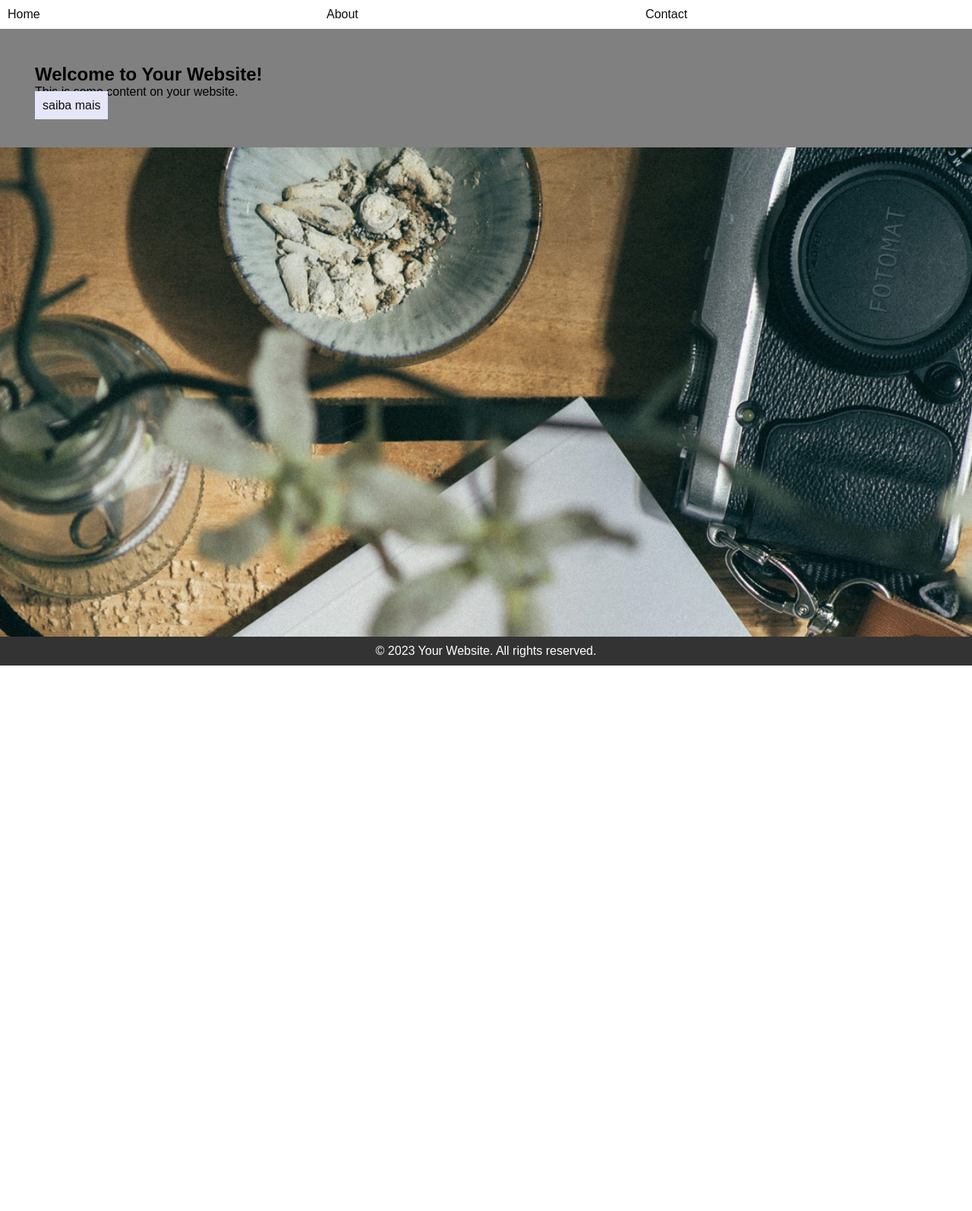
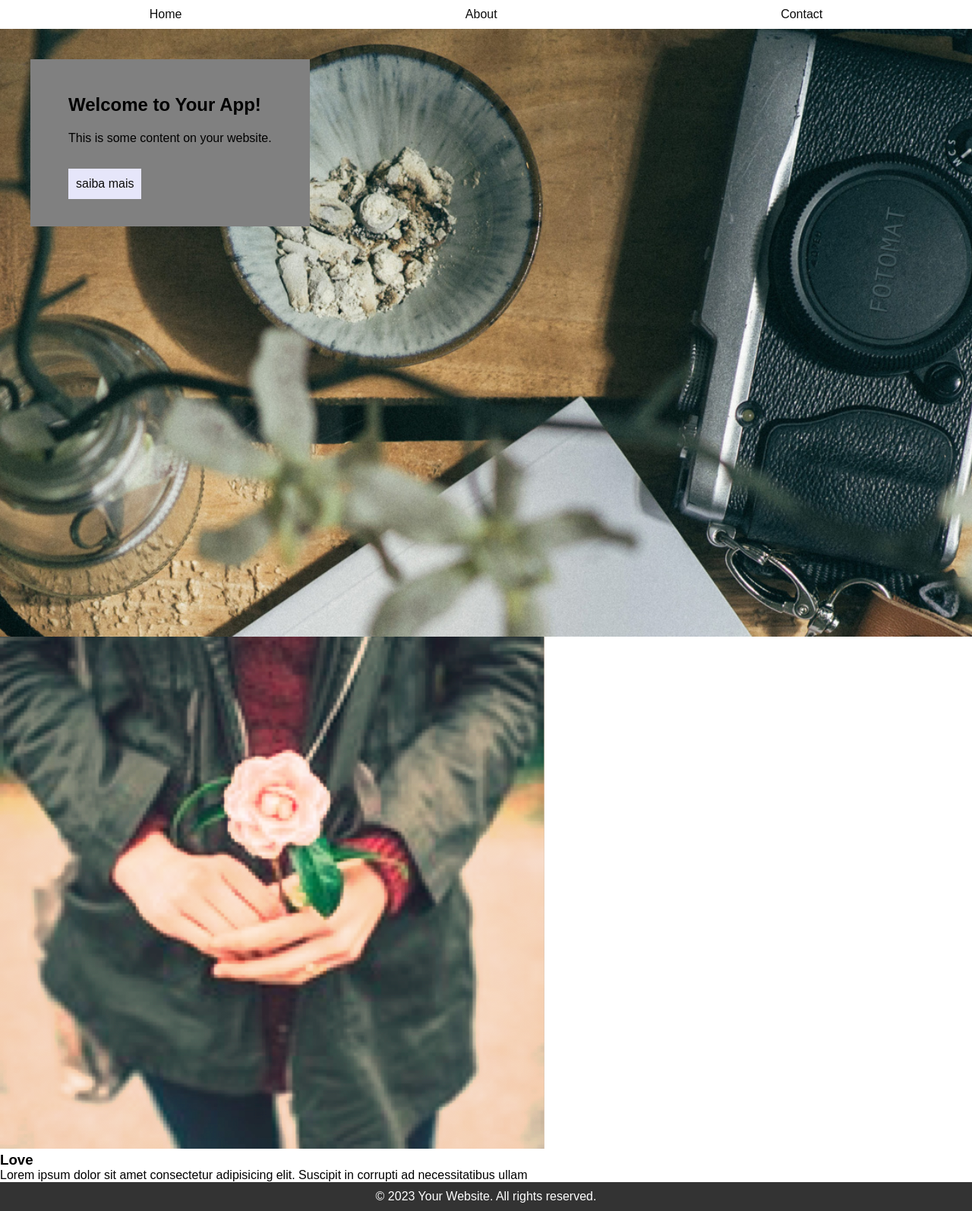
Before and after one commit to Glaubercuici/flexbox_bussiness, a plain HTML site: page index.html in a window 1280 px wide. Shown: the whole page at 76% size. Before the commit the page ends 876 px from the top, so only its background shows below. Drawn offline with Linux system fonts and the light colour scheme; a web font is replaced by a local one.

Commit message:
first section done

```diff
--- a/css/styles.css
+++ b/css/styles.css
@@ -3,9 +3,9 @@ margin: 0;
 text-decoration: none;
 box-sizing: border-box;
 padding: 0;
-width: 100%;
 }
 body {
+    width: 100%;
     font-family: Arial, sans-serif;
     margin: 0;
     padding: 0;
@@ -19,7 +19,7 @@ header {
 }
 .navbar {
     display: flex;
-    justify-content: end;
+    justify-content: space-around;
 
 
 }
@@ -31,23 +31,37 @@ nav ul {
 }
 
 
+
+
+.content {
+    position: relative;
+    display:inline-block;
+    justify-content: center;
+    top:40px;
+    background-color: gray;
+    padding: 50px;
+    height: 220px;
+    line-height: 20px;
+    align-items: center;
+    margin-left: 40px;
+
+}
+
 a {
     text-decoration: none;
     color: rgb(12, 12, 12);
 }
-
-.content {
-    background-color: gray;
-    display: inline-flex
-    align-items: center;
-    padding: 46px ;
-    width: 640;
-    height: 320;
+h2 {
+    margin-bottom: 1em;
 }
 
 .content a {
+
+    display: inline-flex;
+    justify-content: center;
     background-color:lavender;
     padding:10px;
+    margin-top: 30px ;
 }
 
 
@@ -74,7 +88,7 @@ footer {
 }
 
 /* Media Queries for Responsive Design */
-@media only screen and (max-width: 600px) {
+@media only screen and (max-width: 439px) {
     header {
         padding: 15px;
     }
@@ -93,6 +107,14 @@ footer {
         display: block;
         margin-bottom: 10px;
     }
+    .content{
+        display: block;
+        width: 100%;
+        top: 0;
+        padding: 40px 20px;
+        margin-left: 0px;
+
+    }
 
     .main-content {
         padding: 10px;
--- a/index.html
+++ b/index.html
@@ -24,15 +24,26 @@
     <section class="conteiner">
         <div class="background">
             <div class="content">
-                <h2>Welcome to Your Website!</h2>
+                <h2>Welcome to Your App!</h2>
                 <p>This is some content on your website.</p>
                 <a class='btn' href="#">saiba mais</a>
               </div>
 
         </div>
 
+    </section>
 
-
+    <section>
+        <div class="conteiner">
+            <div class="card">
+                <img src="./images/filter-1.png" alt="image">
+                <h3>Love</h3>
+                <p>Lorem ipsum dolor sit amet consectetur
+                    adipisicing elit. Suscipit in corrupti ad
+                    necessitatibus ullam
+                  </p>
+            </div>
+        </div>
     </section>
 
     <footer>
```
